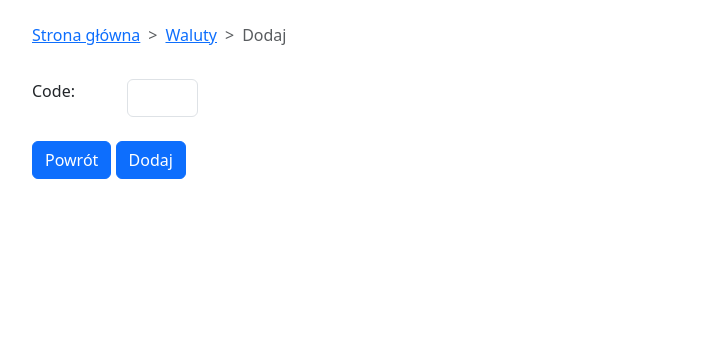
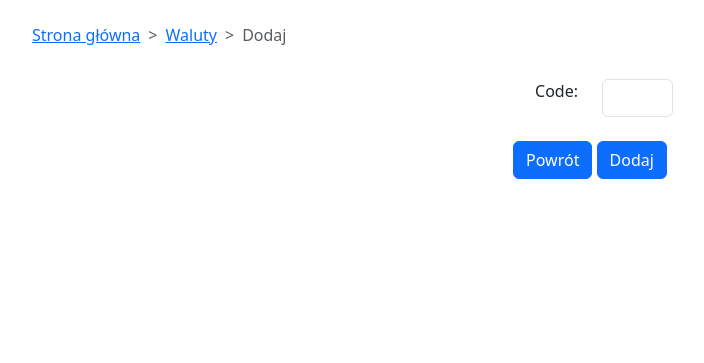
Before and after one commit to devsoft-pl/invoice-factory, a Django app: page /currencies/create/ in a window 1280 px wide. Shown: the part 57-420 px from the top of the page, without its empty margins (50-754 px from the left). Run offline with Django 3.2, Linux system fonts and the light colour scheme; the visitor is signed in with stand-in values (Sample User, id 1); parts of the project's set-up code (start-up, migrations or seed data) failed here and were passed over.

Commit message:
poprawa stylowania

```diff
--- a/templates/currencies/create_currency.html
+++ b/templates/currencies/create_currency.html
@@ -11,12 +11,12 @@
                 </ol>
             </nav>
         </div>
-        <div class="row mt-3">
+        <div class="row text mt-3">
             <form action="{% url 'currencies:create_currency' %}" method='post'>
                 {% csrf_token %}
                 {{ form.next }}
                 <div class="row mb-2">
-                    <div class="col-1">
+                    <div class="col-2 offset-md-4 text-end">
                         {{ form.code.label_tag }}
                     </div>
                     <div class="col-1">
@@ -25,17 +25,21 @@
                 </div>
                 {% if form.code.errors %}
                     <div class="row">
-                        <div class="col-auto offset-md-1 text-danger">
+                        <div class="col-auto offset-md-6 text-danger">
                             {{ form.code.errors }}
                         </div>
                     </div>
                 {% endif %}
+                <div class="row">
+                    <div class="col text-center">
                         {% if request.GET.next %}
                             <a class="btn btn-primary mt-3" href="{{ request.GET.next }}">Powrót</a>
                         {% else %}
                             <a class="btn btn-primary mt-3" href="{% url 'currencies:list_currencies' %}">Powrót</a>
                         {% endif %}
                         <button class="btn btn-primary mt-3" name="submit">Dodaj</button>
+                    </div>
+                </div>
             </form>
         </div>
     </div>
```
Also changed, not shown: templates/currencies/list_currencies.html (+7 -7 lines), templates/currencies/replace_currency.html (+7 -3 lines). Lines whose indentation alone changed are shown as unchanged.
